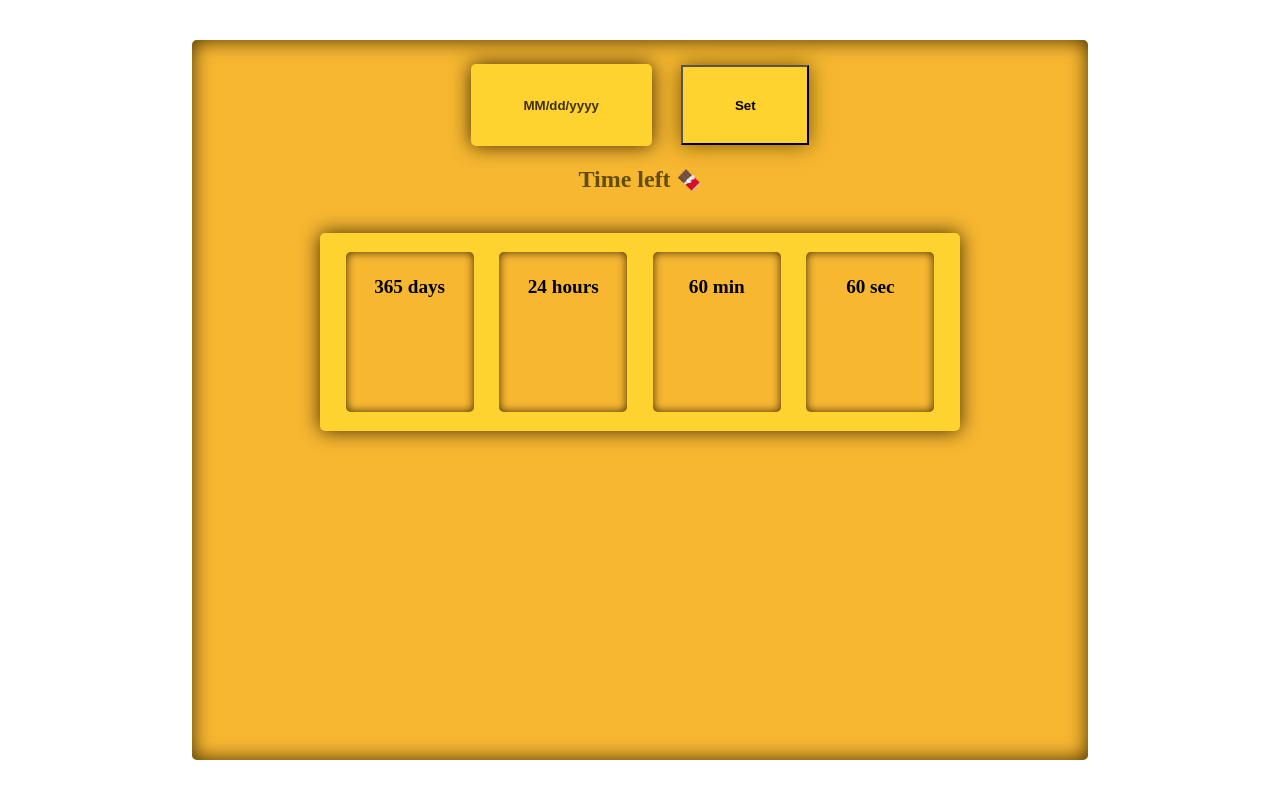
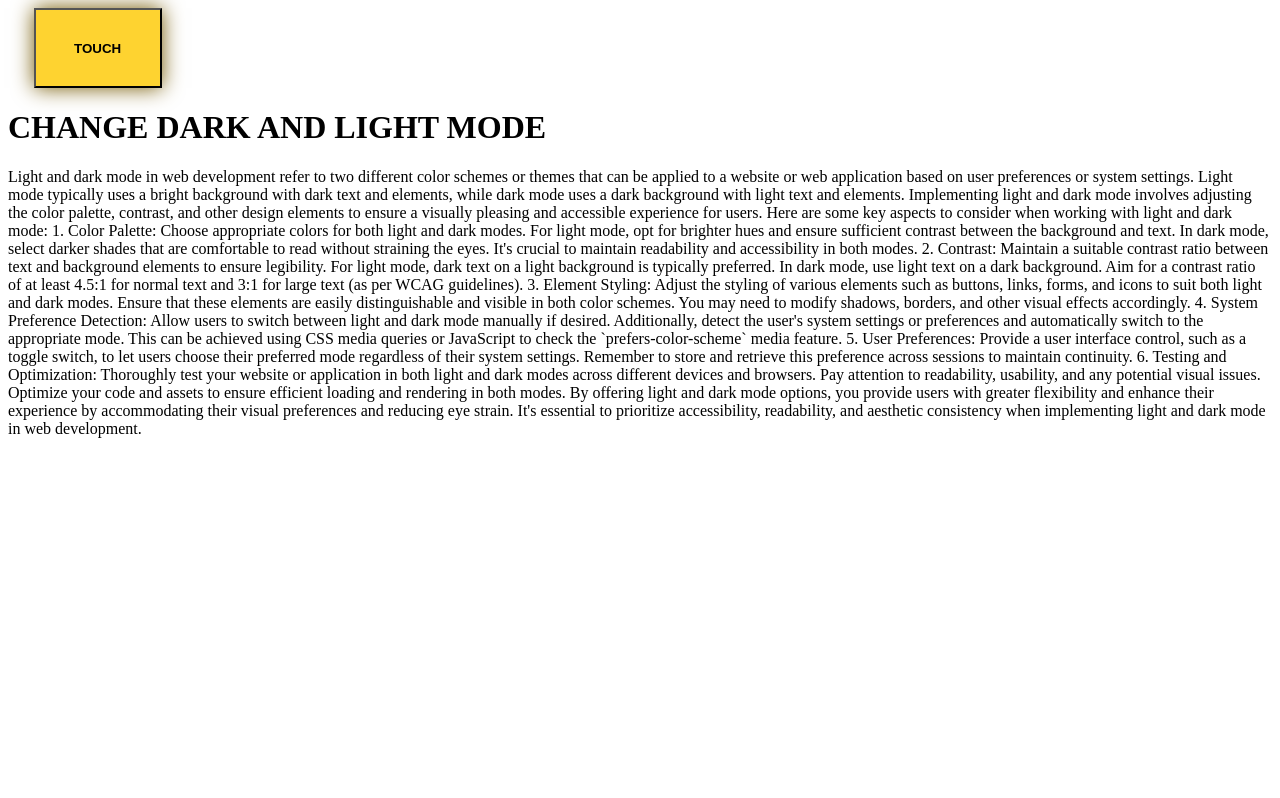
Before and after one commit to aashishas16/dark_light_mode.github.io, a plain HTML site: page index.html in a window 1280 px wide. Drawn offline with Linux system fonts and the light colour scheme.

Commit message:
Update index.html

```diff
--- a/index.html
+++ b/index.html
@@ -1,26 +1,38 @@
 <!DOCTYPE html>
 <html lang="en">
+
 <head>
     <meta charset="UTF-8">
-    <meta http-equiv="X-UA-Compatible" content="IE=edge">
     <meta name="viewport" content="width=device-width, initial-scale=1.0">
     <title>Document</title>
     <link rel="stylesheet" href="style.css">
 </head>
-<body>
 
-    <div class="container">
-        <input type="text" id="entereddate" placeholder="MM/dd/yyyy">
-        <button id="see">Set</button>
-        <h2> Time left  <span style='font-size:20px;'>&#127851;</span></h2>
-        <div class="countertimer">
-            <p><span class="days">365 </span> days</p>
-            <p><span class="hours">24 </span> hours</p>
-            <p><span class="minutes">60 </span> min</p>
-            <p><span class="seconds">60 </span> sec</p>
+<body class="white" id="bd">
+    <div id="wrapper">
+        <button id="btn" class="black"><span>TOUCH</span></button>
+        <div id="content">
+            <h1>CHANGE DARK AND LIGHT MODE</h1>
+            <p>Light and dark mode in web development refer to two different color schemes or themes that can be applied to a website or web application based on user preferences or system settings. Light mode typically uses a bright background with dark text and elements, while dark mode uses a dark background with light text and elements.
+
+                Implementing light and dark mode involves adjusting the color palette, contrast, and other design elements to ensure a visually pleasing and accessible experience for users. Here are some key aspects to consider when working with light and dark mode:
+
+                1. Color Palette: Choose appropriate colors for both light and dark modes. For light mode, opt for brighter hues and ensure sufficient contrast between the background and text. In dark mode, select darker shades that are comfortable to read without straining the eyes. It's crucial to maintain readability and accessibility in both modes.
+
+                2. Contrast: Maintain a suitable contrast ratio between text and background elements to ensure legibility. For light mode, dark text on a light background is typically preferred. In dark mode, use light text on a dark background. Aim for a contrast ratio of at least 4.5:1 for normal text and 3:1 for large text (as per WCAG guidelines).
+
+                3. Element Styling: Adjust the styling of various elements such as buttons, links, forms, and icons to suit both light and dark modes. Ensure that these elements are easily distinguishable and visible in both color schemes. You may need to modify shadows, borders, and other visual effects accordingly.
+
+                4. System Preference Detection: Allow users to switch between light and dark mode manually if desired. Additionally, detect the user's system settings or preferences and automatically switch to the appropriate mode. This can be achieved using CSS media queries or JavaScript to check the `prefers-color-scheme` media feature.
+
+                5. User Preferences: Provide a user interface control, such as a toggle switch, to let users choose their preferred mode regardless of their system settings. Remember to store and retrieve this preference across sessions to maintain continuity.
+
+                6. Testing and Optimization: Thoroughly test your website or application in both light and dark modes across different devices and browsers. Pay attention to readability, usability, and any potential visual issues. Optimize your code and assets to ensure efficient loading and rendering in both modes.
+
+                By offering light and dark mode options, you provide users with greater flexibility and enhance their experience by accommodating their visual preferences and reducing eye strain. It's essential to prioritize accessibility, readability, and aesthetic consistency when implementing light and dark mode in web development.</p>
         </div>
     </div>
+    <script src="script.js"></script>
+</body>
 
-</body>
-<script src="script.js"></script>
 </html>
```
